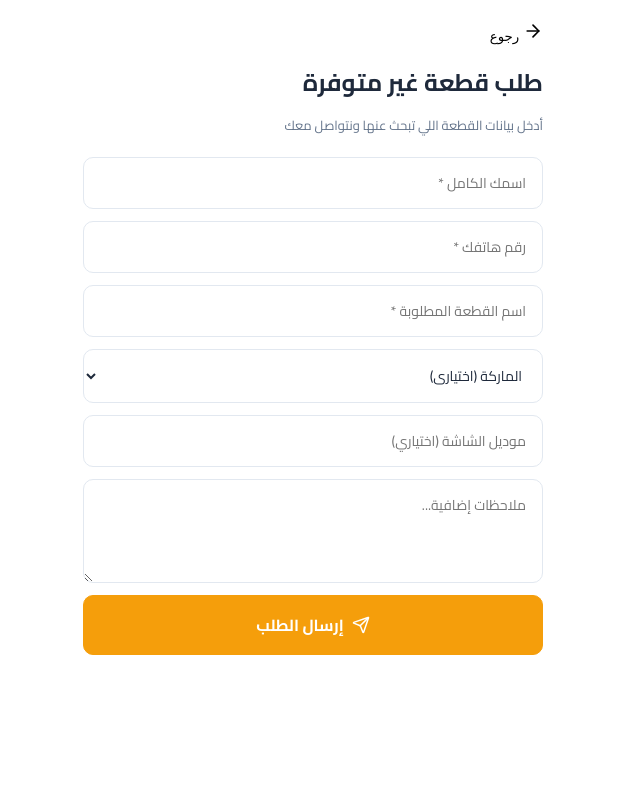
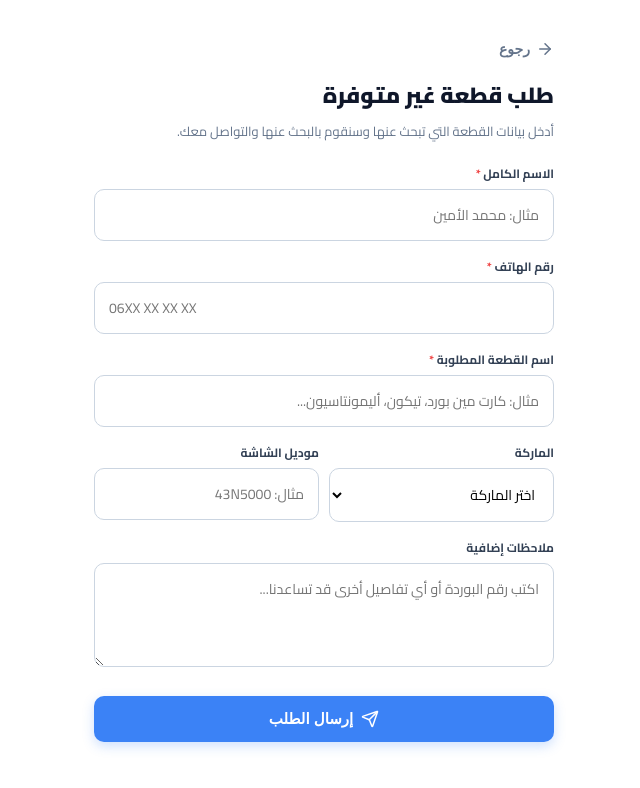
Before and after one commit to ectroshop9/dzboard, a React (Vite) app: page /request-part in a window 1280 px wide. Shown: the top 788 px of the page, without its empty margins (425-1065 px from the left). Built offline with nearby package versions, Linux system fonts and the light colour scheme.

Commit message:
Professional RequestPartPage

```diff
--- a/src/pages/RequestPartPage.jsx
+++ b/src/pages/RequestPartPage.jsx
@@ -1,81 +1,228 @@
 import { useState } from 'react';
 import { useNavigate, Link } from 'react-router-dom';
-import { Send, Loader2, CheckCircle2, ArrowRight } from 'lucide-react';
-
-const API = 'https://dzboard.onrender.com/api';
+import { Send, Loader2, CheckCircle2, ArrowRight, AlertCircle } from 'lucide-react';
+import { api } from '../services/api'; // يفضل استخدام ملف الخدمات الموحد
 
 export default function RequestPartPage() {
   const navigate = useNavigate();
-  const [form, setForm] = useState({ customer_name: '', phone: '', part_name: '', brand: '', model: '', notes: '' });
+  const [form, setForm] = useState({
+    customer_name: '',
+    phone: '',
+    part_name: '',
+    brand: '',
+    model: '',
+    notes: ''
+  });
   const [loading, setLoading] = useState(false);
   const [success, setSuccess] = useState(false);
   const [error, setError] = useState('');
 
+  const handleChange = (field, value) => {
+    if (error) setError('');
+    setForm(prev => ({ ...prev, [field]: value }));
+  };
+
   const handleSubmit = async (e) => {
     e.preventDefault();
-    if (!form.customer_name || !form.phone || !form.part_name) {
-      setError('الاسم والهاتف واسم القطعة مطلوبة');
+
+    // التحقق المبدئي
+    if (!form.customer_name.trim() || !form.phone.trim() || !form.part_name.trim()) {
+      setError('يرجى ملء الحقول الإجبارية (الاسم، الهاتف، واسم القطعة)');
       return;
     }
+
     setLoading(true);
-    const res = await fetch(`${API}/requests`, {
+    setError('');
+
+    try {
+      // إرسال الطلب عبر ملف API الموحد أو عبر fetch المباشر مع Try/Catch
+      const res = await fetch('https://dzboard.onrender.com/api/requests', {
         method: 'POST',
         headers: { 'Content-Type': 'application/json' },
         body: JSON.stringify(form),
       });
+
+      if (!res.ok) throw new Error('حدث خطأ في الاتصال بالسيرفر');
+
       const data = await res.json();
       if (data.success) {
         setSuccess(true);
       } else {
-      setError(data.message || 'فشل إرسال الطلب');
+        setError(data.message || 'فشل إرسال الطلب، يرجى المحاولة لاحقاً');
       }
+    } catch (err) {
+      setError('تعذر الاتصال بالشبكة، يرجى التأكد من اتصال الإنترنت');
+    } finally {
       setLoading(false);
+    }
+  };
+
+  const inputStyle = {
+    width: '100%',
+    padding: '12px 14px',
+    borderRadius: 10,
+    border: '1px solid #cbd5e1',
+    fontSize: 14,
+    outline: 'none',
+    boxSizing: 'border-box',
+    fontFamily: 'inherit',
+    background: '#fff',
+    transition: 'border-color 0.2s ease'
   };
 
   if (success) {
     return (
-      <div style={{ textAlign: 'center', padding: 60, fontFamily: "'Cairo', sans-serif" }}>
-        <CheckCircle2 size={64} style={{ color: '#10b981', marginBottom: 16 }} />
-        <h2>تم استلام طلبك!</h2>
-        <p>سنتواصل معك قريباً</p>
-        <button onClick={() => navigate('/')} className="btn btn-primary" style={{ marginTop: 20 }}>العودة للرئيسية</button>
+      <div style={{ maxWidth: 500, margin: '40px auto', padding: 24, textAlign: 'center', fontFamily: "'Cairo', sans-serif", direction: 'rtl' }}>
+        <div style={{ background: '#ecfdf5', borderRadius: 20, padding: 32, border: '1px solid #a7f3d0' }}>
+          <CheckCircle2 size={64} style={{ color: '#10b981', margin: '0 auto 16px' }} />
+          <h2 style={{ fontSize: 22, fontWeight: 800, color: '#065f46', marginBottom: 8 }}>تم استلام طلبك بنجاح!</h2>
+          <p style={{ color: '#047857', fontSize: 14, marginBottom: 24 }}>سنتحقق من توفر القطعة ونقوم بالتواصل معك في أقرب وقت.</p>
+          <div style={{ display: 'flex', gap: 10, justifyContent: 'center', flexWrap: 'wrap' }}>
+            <button
+              onClick={() => { setSuccess(false); setForm({ customer_name: '', phone: '', part_name: '', brand: '', model: '', notes: '' }); }}
+              style={{ padding: '10px 20px', borderRadius: 8, background: '#fff', border: '1px solid #a7f3d0', color: '#047857', fontWeight: 700, cursor: 'pointer', fontSize: 13 }}
+            >
+              طلب قطعة أخرى
+            </button>
+            <button
+              onClick={() => navigate('/')}
+              style={{ padding: '10px 20px', borderRadius: 8, background: '#10b981', border: 'none', color: '#fff', fontWeight: 700, cursor: 'pointer', fontSize: 13 }}
+            >
+              العودة للرئيسية
+            </button>
+          </div>
+        </div>
       </div>
     );
   }
 
   return (
-    <div style={{ maxWidth: 500, margin: '0 auto', padding: 20, fontFamily: "'Cairo', sans-serif", direction: 'rtl' }}>
-      <button onClick={() => navigate(-1)} style={{ background: 'none', border: 'none', cursor: 'pointer', marginBottom: 16 }}>
-        <ArrowRight size={20} /> رجوع
+    <div style={{ maxWidth: 500, margin: '20px auto', padding: 20, fontFamily: "'Cairo', sans-serif", direction: 'rtl', color: '#0f172a' }}>
+
+      <button
+        onClick={() => navigate(-1)}
+        style={{ background: 'none', border: 'none', cursor: 'pointer', marginBottom: 16, display: 'flex', alignItems: 'center', gap: 6, color: '#64748b', fontWeight: 700, fontSize: 14, padding: 0 }}
+      >
+        <ArrowRight size={18} />
+        <span>رجوع</span>
       </button>
 
-      <h2 style={{ marginBottom: 8 }}>طلب قطعة غير متوفرة</h2>
-      <p style={{ color: '#64748b', marginBottom: 20, fontSize: 13 }}>أدخل بيانات القطعة اللي تبحث عنها ونتواصل معك</p>
+      <div style={{ marginBottom: 20 }}>
+        <h2 style={{ fontSize: 22, fontWeight: 900, margin: '0 0 6px 0' }}>طلب قطعة غير متوفرة</h2>
+        <p style={{ color: '#64748b', margin: 0, fontSize: 13, lineHeight: 1.5 }}>أدخل بيانات القطعة التي تبحث عنها وسنقوم بالبحث عنها والتواصل معك.</p>
+      </div>
 
-      {error && <div style={{ background: '#fee2e2', color: '#dc2626', padding: 10, borderRadius: 8, marginBottom: 16, fontSize: 13 }}>{error}</div>}
+      {error && (
+        <div style={{ background: '#fef2f2', border: '1px solid #fecaca', color: '#dc2626', padding: '12px 14px', borderRadius: 10, marginBottom: 16, fontSize: 13, display: 'flex', alignItems: 'center', gap: 8 }}>
+          <AlertCircle size={18} style={{ flexShrink: 0 }} />
+          <span>{error}</span>
+        </div>
+      )}
 
-      <form onSubmit={handleSubmit} style={{ display: 'flex', flexDirection: 'column', gap: 12 }}>
-        <input className="field-input" placeholder="اسمك الكامل *" value={form.customer_name} onChange={e => setForm({...form, customer_name: e.target.value})} />
-        <input className="field-input" placeholder="رقم هاتفك *" value={form.phone} onChange={e => setForm({...form, phone: e.target.value})} />
-        <input className="field-input" placeholder="اسم القطعة المطلوبة *" value={form.part_name} onChange={e => setForm({...form, part_name: e.target.value})} />
-        <select className="field-input" value={form.brand} onChange={e => setForm({...form, brand: e.target.value})}>
-          <option value="">الماركة (اختياري)</option>
+      <form onSubmit={handleSubmit} style={{ display: 'flex', flexDirection: 'column', gap: 14 }}>
+        <div>
+          <label style={{ display: 'block', fontSize: 12, fontWeight: 700, marginBottom: 4, color: '#334155' }}>الاسم الكامل <span style={{ color: '#ef4444' }}>*</span></label>
+          <input
+            style={inputStyle}
+            placeholder="مثال: محمد الأمين"
+            value={form.customer_name}
+            onChange={e => handleChange('customer_name', e.target.value)}
+          />
+        </div>
+
+        <div>
+          <label style={{ display: 'block', fontSize: 12, fontWeight: 700, marginBottom: 4, color: '#334155' }}>رقم الهاتف <span style={{ color: '#ef4444' }}>*</span></label>
+          <input
+            type="tel"
+            style={inputStyle}
+            placeholder="06XX XX XX XX"
+            value={form.phone}
+            onChange={e => handleChange('phone', e.target.value)}
+          />
+        </div>
+
+        <div>
+          <label style={{ display: 'block', fontSize: 12, fontWeight: 700, marginBottom: 4, color: '#334155' }}>اسم القطعة المطلوبة <span style={{ color: '#ef4444' }}>*</span></label>
+          <input
+            style={inputStyle}
+            placeholder="مثال: كارت مين بورد، تيكون، أليمونتاسيون..."
+            value={form.part_name}
+            onChange={e => handleChange('part_name', e.target.value)}
+          />
+        </div>
+
+        <div style={{ display: 'grid', gridTemplateColumns: '1fr 1fr', gap: 10 }}>
+          <div>
+            <label style={{ display: 'block', fontSize: 12, fontWeight: 700, marginBottom: 4, color: '#334155' }}>الماركة</label>
+            <select
+              style={{ ...inputStyle, cursor: 'pointer' }}
+              value={form.brand}
+              onChange={e => handleChange('brand', e.target.value)}
+            >
+              <option value="">اختر الماركة</option>
               <option value="samsung">Samsung</option>
               <option value="lg">LG</option>
               <option value="condor">Condor</option>
               <option value="iris">Iris</option>
+              <option value="geant">Geant</option>
+              <option value="stream">Stream</option>
               <option value="tcl">TCL</option>
               <option value="toshiba">Toshiba</option>
               <option value="other">أخرى</option>
             </select>
-        <input className="field-input" placeholder="موديل الشاشة (اختياري)" value={form.model} onChange={e => setForm({...form, model: e.target.value})} />
-        <textarea className="field-input" placeholder="ملاحظات إضافية..." value={form.notes} onChange={e => setForm({...form, notes: e.target.value})} rows={3} />
+          </div>
 
-        <button type="submit" disabled={loading} className="btn btn-accent btn-lg btn-block" style={{ gap: 8 }}>
-          {loading ? <Loader2 size={18} className="spin" /> : <Send size={18} />}
-          {loading ? 'جاري الإرسال...' : 'إرسال الطلب'}
+          <div>
+            <label style={{ display: 'block', fontSize: 12, fontWeight: 700, marginBottom: 4, color: '#334155' }}>موديل الشاشة</label>
+            <input
+              style={inputStyle}
+              placeholder="مثال: 43N5000"
+              value={form.model}
+              onChange={e => handleChange('model', e.target.value)}
+            />
+          </div>
+        </div>
+
+        <div>
+          <label style={{ display: 'block', fontSize: 12, fontWeight: 700, marginBottom: 4, color: '#334155' }}>ملاحظات إضافية</label>
+          <textarea
+            style={{ ...inputStyle, resize: 'vertical' }}
+            placeholder="اكتب رقم البوردة أو أي تفاصيل أخرى قد تساعدنا..."
+            value={form.notes}
+            onChange={e => handleChange('notes', e.target.value)}
+            rows={3}
+          />
+        </div>
+
+        <button
+          type="submit"
+          disabled={loading}
+          style={{
+            background: '#3b82f6',
+            color: '#fff',
+            border: 'none',
+            padding: '14px',
+            borderRadius: 10,
+            fontWeight: 800,
+            fontSize: 15,
+            cursor: loading ? 'not-allowed' : 'pointer',
+            display: 'flex',
+            alignItems: 'center',
+            justifyContent: 'center',
+            gap: 8,
+            marginTop: 6,
+            opacity: loading ? 0.8 : 1,
+            boxShadow: '0 4px 12px rgba(59, 130, 246, 0.25)'
+          }}
+        >
+          {loading ? <Loader2 size={18} style={{ animation: 'spin 1s linear infinite' }} /> : <Send size={18} />}
+          <span>{loading ? 'جاري الإرسال...' : 'إرسال الطلب'}</span>
         </button>
       </form>
+
+      <style>{`
+        @keyframes spin { 0% { transform: rotate(0deg); } 100% { transform: rotate(360deg); } }
+      `}</style>
     </div>
   );
 }
```
Lines whose indentation alone changed are shown as unchanged.
